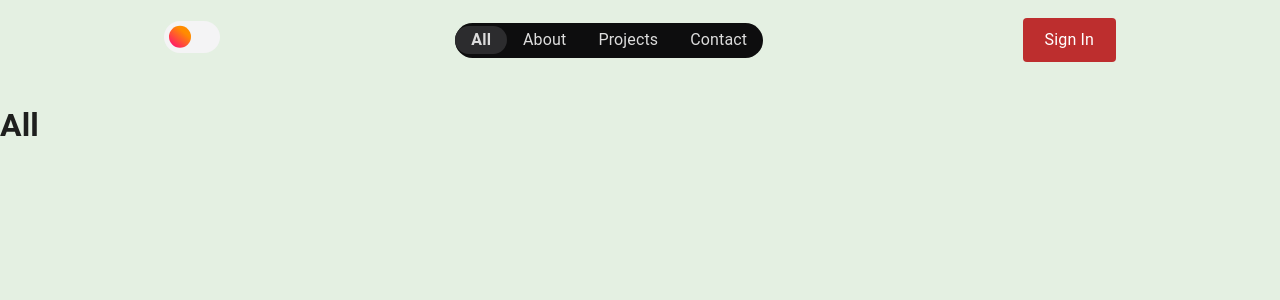
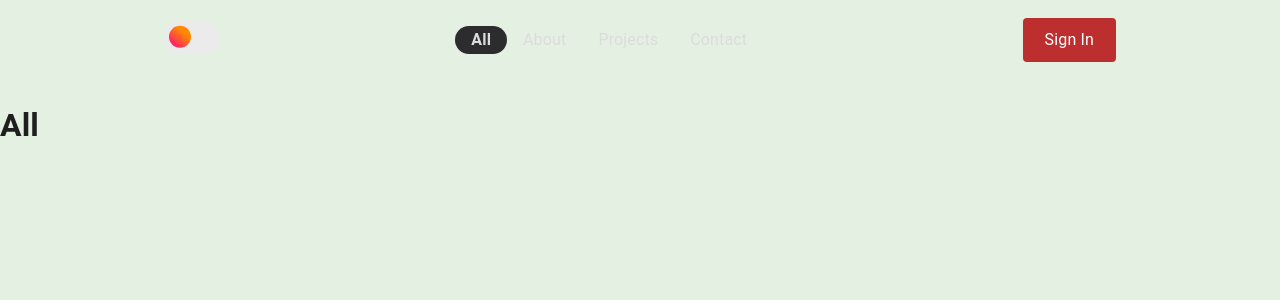
Before and after one commit to askkew/Portfolio-Site-2.0, a React (Create React App) app: page / in a window 1280 px wide. Shown: the top 300 px of the page. Built offline with nearby package versions, Linux system fonts and the light colour scheme.

Commit message:
second commit

```diff
--- a/src/components/navbar/index.css
+++ b/src/components/navbar/index.css
@@ -31,7 +31,7 @@
   left: 0;
   right: 0;
   bottom: 0;
-  background-color: #f4f4f5;
+  background-color: rgb(235,235,235);
   transition: .4s;
   border-radius: 30px;
 }
--- a/src/components/navbar/index.tsx
+++ b/src/components/navbar/index.tsx
@@ -9,7 +9,7 @@ export interface NavBarTypes {
   handleToggleTheme: any,
 }
 
-const Navbar: FC<NavBarTypes> = ({ theme, handleToggleTheme }) => {
+const Navbar: FC<NavBarTypes> = ({ handleToggleTheme }) => {
   const [all, setAll] = useState([]);
   const [about, setAbout] = useState([]);
   const [contact, setContact] = useState([]);
@@ -28,7 +28,7 @@ const Navbar: FC<NavBarTypes> = ({ theme, handleToggleTheme }) => {
         </div>
         </NavBtnTheme>
         <Bars />
-        <NavMenu>
+        <NavMenu className="checkbox-wrapper-54">
           <NavLink to='/'>
             All
           </NavLink>
--- a/src/components/navbar/navbarstyles.tsx
+++ b/src/components/navbar/navbarstyles.tsx
@@ -27,6 +27,7 @@ export const NavLink = styled(Link)({
     color: 'gainsboro',
     fontWeight: 'bold',
     backgroundColor: 'rgb(44,44,46)',
+    transition: '0.4s',
     borderRadius: '50px',
   },
 });
@@ -48,7 +49,7 @@ export const Bars = styled(FaBars)({
 export const NavMenu = styled('div')({
   display: 'flex',
   alignItems: 'center',
-  background: 'rgb(13,13,14)',
+  // background: 'rgb(13,13,14)',
   borderRadius: '50px',
   height: '35px',
   '@media screen and (max-width: 768px)': {
```
